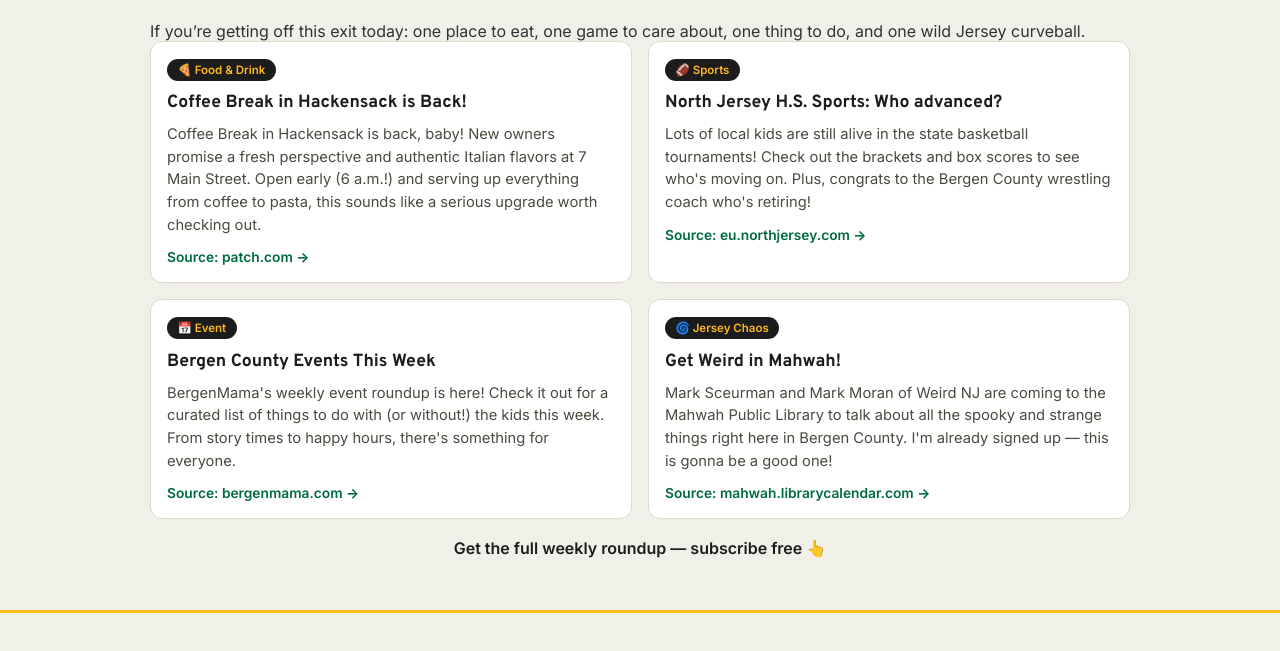
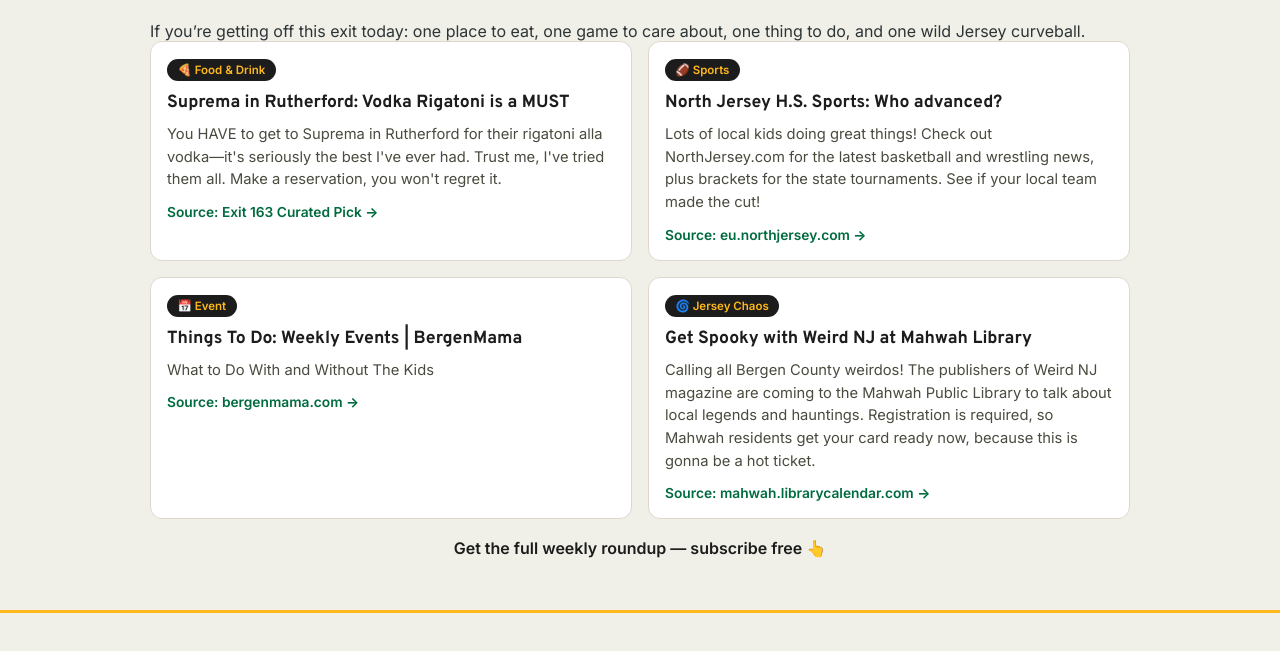
Before and after one commit to joemacstevens/exit163-site, a website: page index.html in a window 1280 px wide. Shown: the part 663-1314 px from the top of the page. Drawn offline with Linux system fonts and the light colour scheme.

Commit message:
Shift daily section to pillar-first editorial voice; filter listicles

```diff
--- a/index.html
+++ b/index.html
@@ -425,29 +425,29 @@
     <div class="today-grid">
       <article class="story-card">
         <span class="story-pill">🍕 Food &amp; Drink</span>
-        <h3>Coffee Break in Hackensack is Back!</h3>
-        <p>Coffee Break in Hackensack is back, baby! New owners promise a fresh perspective and authentic Italian flavors at 7 Main Street. Open early (6 a.m.!) and serving up everything from coffee to pasta, this sounds like a serious upgrade worth checking out.</p>
+        <h3>Suprema in Rutherford: Vodka Rigatoni is a MUST</h3>
+        <p>You HAVE to get to Suprema in Rutherford for their rigatoni alla vodka—it&#x27;s seriously the best I&#x27;ve ever had. Trust me, I&#x27;ve tried them all. Make a reservation, you won&#x27;t regret it.</p>
 
-        <a href="https://patch.com/new-jersey/ridgewood/closed-italian-restaurant-bergen-county-nj-reopens-new-owners-new-hours" target="_blank" rel="noopener">Source: patch.com →</a>
+        <a href="https://maps.google.com/?q=Suprema+Rutherford+NJ" target="_blank" rel="noopener">Source: Exit 163 Curated Pick →</a>
       </article>
       <article class="story-card">
         <span class="story-pill">🏈 Sports</span>
         <h3>North Jersey H.S. Sports: Who advanced?</h3>
-        <p>Lots of local kids are still alive in the state basketball tournaments! Check out the brackets and box scores to see who&#x27;s moving on. Plus, congrats to the Bergen County wrestling coach who&#x27;s retiring!</p>
+        <p>Lots of local kids doing great things! Check out NorthJersey.com for the latest basketball and wrestling news, plus brackets for the state tournaments. See if your local team made the cut!</p>
 
         <a href="https://eu.northjersey.com/sports/hs-sports/" target="_blank" rel="noopener">Source: eu.northjersey.com →</a>
       </article>
       <article class="story-card">
         <span class="story-pill">📅 Event</span>
-        <h3>Bergen County Events This Week</h3>
-        <p>BergenMama&#x27;s weekly event roundup is here! Check it out for a curated list of things to do with (or without!) the kids this week. From story times to happy hours, there&#x27;s something for everyone.</p>
+        <h3>Things To Do: Weekly Events | BergenMama</h3>
+        <p>What to Do With and Without The Kids</p>
 
         <a href="https://bergenmama.com/things-to-do/weekly-events" target="_blank" rel="noopener">Source: bergenmama.com →</a>
       </article>
       <article class="story-card">
         <span class="story-pill">🌀 Jersey Chaos</span>
-        <h3>Get Weird in Mahwah!</h3>
-        <p>Mark Sceurman and Mark Moran of Weird NJ are coming to the Mahwah Public Library to talk about all the spooky and strange things right here in Bergen County. I&#x27;m already signed up — this is gonna be a good one!</p>
+        <h3>Get Spooky with Weird NJ at Mahwah Library</h3>
+        <p>Calling all Bergen County weirdos! The publishers of Weird NJ magazine are coming to the Mahwah Public Library to talk about local legends and hauntings. Registration is required, so Mahwah residents get your card ready now, because this is gonna be a hot ticket.</p>
 
         <a href="https://mahwah.librarycalendar.com/event/weird-nj-bergen-county-53037" target="_blank" rel="noopener">Source: mahwah.librarycalendar.com →</a>
       </article>
```
